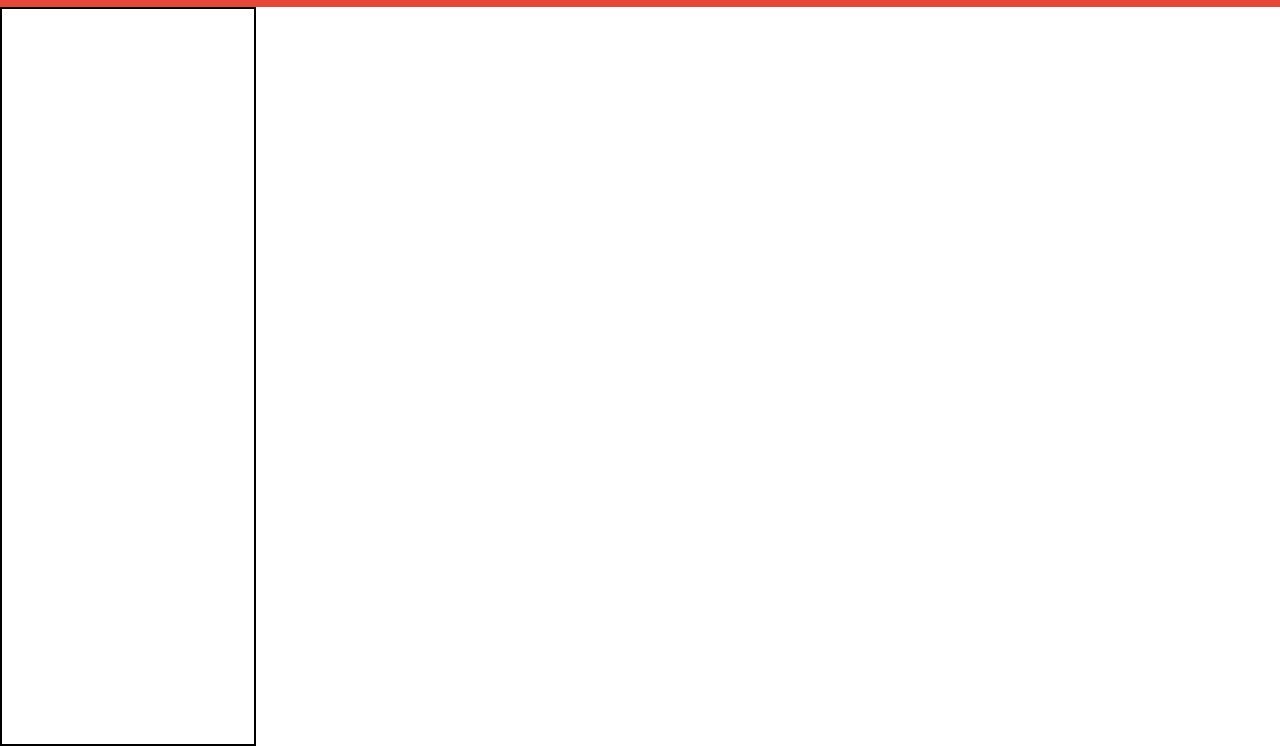
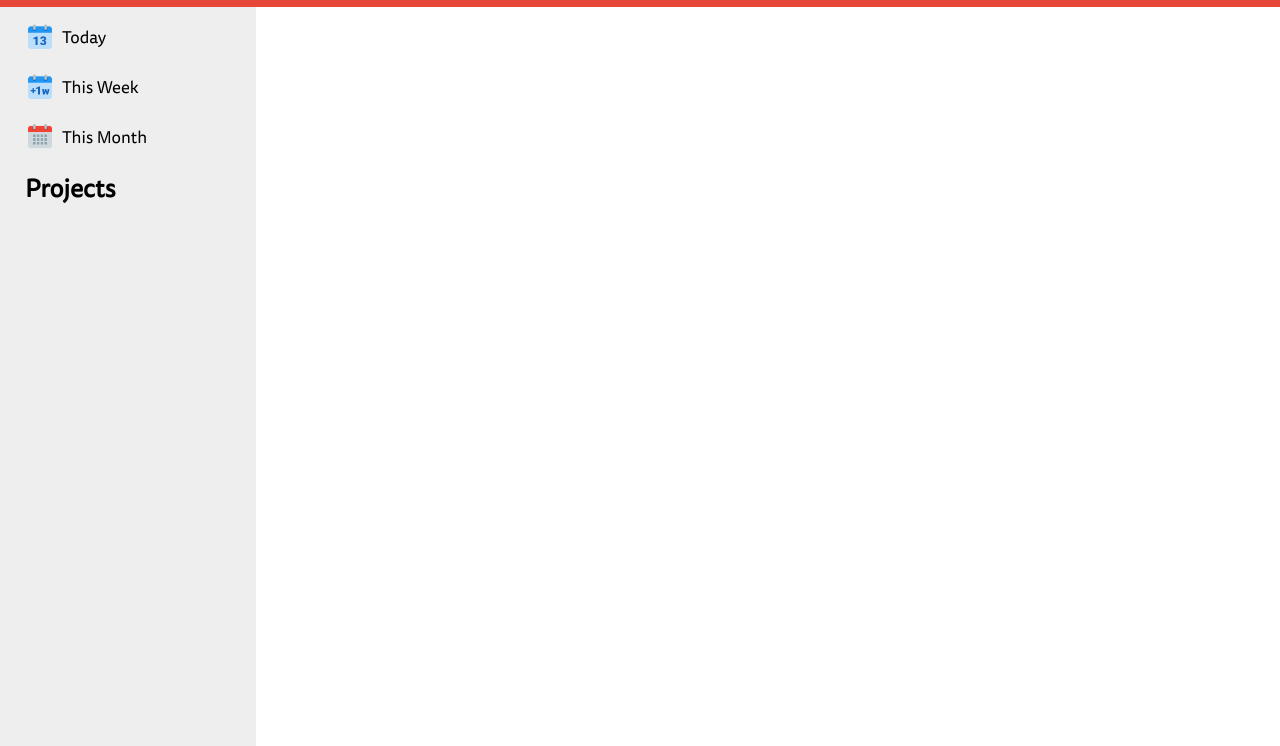
Before and after one commit to unpublished3/todo-list, a website built with webpack: page dist/index.html in a window 1280 px wide. Shown: the part 54-800 px from the top of the page. Built offline with nearby package versions, Linux system fonts and the light colour scheme.

Commit message:
Add static content to sidebar

```diff
--- a/src/index.js
+++ b/src/index.js
@@ -7,4 +7,4 @@ import "./styles/style.css";
 const content = document.getElementById("content");
 
 content.appendChild(createTitleBar());
-content.appendChild(createSideBar().divs);
+content.appendChild(createSideBar());
--- a/src/scripts/sideBar.js
+++ b/src/scripts/sideBar.js
@@ -1,9 +1,38 @@
 import "./../styles/sideBar.css";
+import Date from "./../assets/date.png";
+import Week from "./../assets/week.png";
+import Month from "./../assets/month.png";
 
 const createSideBar = () => {
   const divs = document.createElement("div");
   divs.classList.add("sidebar");
-  return { divs };
+
+  divs.appendChild(createTab(Date, "calendar-date-icon", "Today"));
+  divs.appendChild(createTab(Week, "calendar-icon", "This Week"));
+  divs.appendChild(createTab(Month, "calendar-icon", "This Month"));
+
+  const projects = document.createElement("h1");
+  projects.textContent = "Projects";
+
+  divs.appendChild(projects);
+
+  return divs;
 };
 
+function createTab(icon = "", imageAlt, tabText) {
+  const tab = document.createElement("div");
+  tab.classList.add("tab");
+
+  const text = document.createElement("span");
+
+  const newImage = new Image();
+  newImage.src = icon;
+  if (icon) newImage.alt = imageAlt;
+  text.textContent = tabText;
+
+  tab.appendChild(newImage);
+  tab.appendChild(text);
+  return tab;
+}
+
 export default createSideBar;
--- a/src/styles/sideBar.css
+++ b/src/styles/sideBar.css
@@ -1,6 +1,30 @@
 .sidebar {
-  border: 2px solid black;
   box-sizing: border-box;
   min-height: 100%;
-  /* width: 200px; */
+  background-color: #eee;
 }
+
+.sidebar>h1 {
+  font-size: 25px;
+  margin: 10px 20px;
+  padding: 5px;
+}
+
+.tab {
+  display: flex;
+  align-items: center;
+  font-size: 17px;
+  margin: 10px 20px;
+  padding: 5px;
+  gap: 7px;
+}
+
+.tab:hover {
+  cursor: pointer;
+  background-color: #ccc;
+  border-radius: 7px;
+}
+
+.tab>img {
+  width: 30px;
+}
```
Also changed, not shown: dist/32f59142119b68ce12ab.png (added), dist/50795325ee841342775c.png (added), dist/e11c89cacc13f8f50be9.png (added), dist/main.js, src/assets/date.png (added), src/assets/month.png (added), src/assets/week.png (added).
